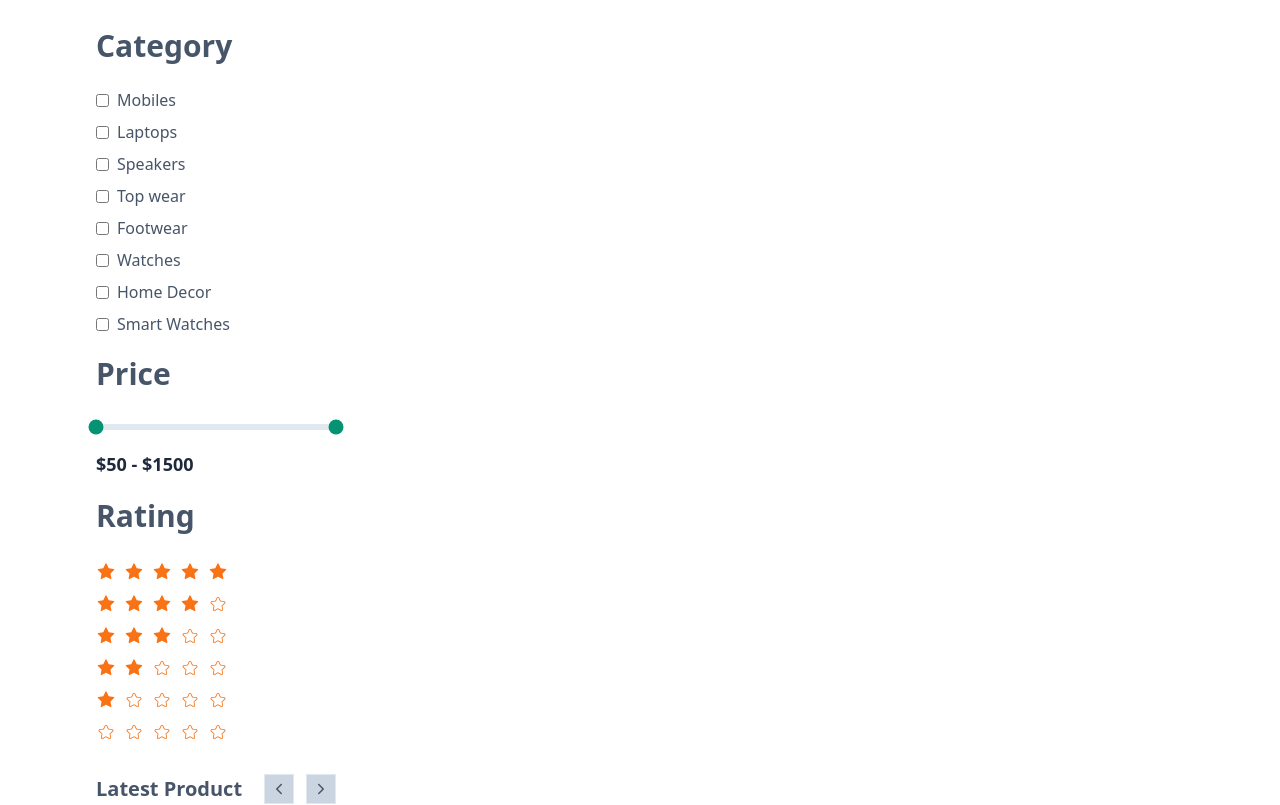
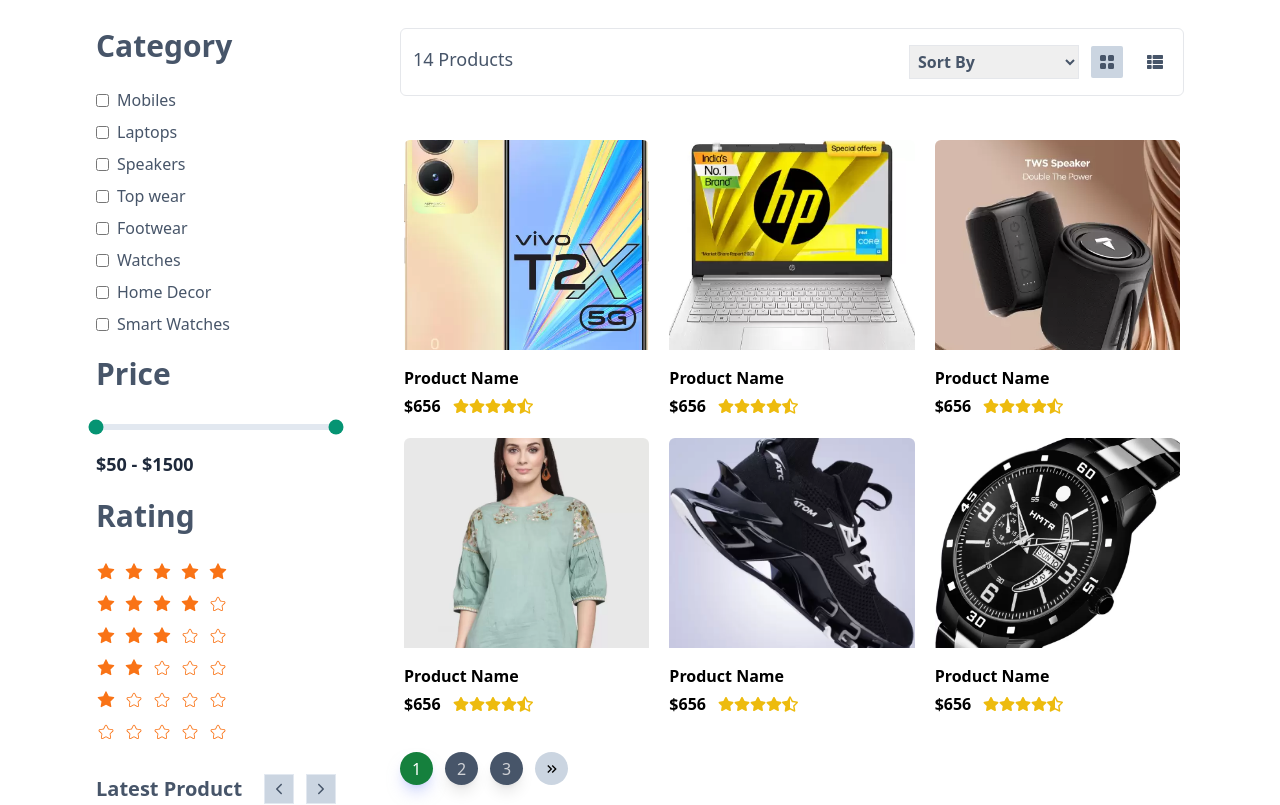
Before and after one commit to mertakmahmut/frontend-ecommerce, a React (Create React App) app: page /shops in a window 1280 px wide. Shown: the part 460-1265 px from the top of the page. Built offline with nearby package versions, Linux system fonts and the light colour scheme.

Commit message:
shop page design completed

```diff
--- /dev/null
+++ b/src/components/Pagination.jsx
@@ -0,0 +1,51 @@
+import React from 'react';
+import { MdOutlineKeyboardDoubleArrowLeft, MdOutlineKeyboardDoubleArrowRight } from "react-icons/md";
+
+const Pagination = ({pageNumber, setPageNumber, totalItem, parPage, showItem}) => {
+
+    let totalPage = Math.ceil(totalItem / parPage)
+    let startPage = pageNumber
+
+    let dif = totalPage - pageNumber
+    if (dif <= showItem) {
+        startPage = totalPage - showItem
+    }
+    let endPage = startPage < 0 ? showItem : showItem + startPage
+
+    if (startPage <= 0) {
+        startPage = 1
+    }
+
+    const createBtn = () => {
+        const btns = []
+        for (let i = startPage; i < endPage; i++) {
+            btns.push(
+                <li onClick={()=>setPageNumber(i)} className={` ${pageNumber === i ? 'bg-green-700 shadow-lg shadow-indigo-300/50 text-white' : 'bg-slate-600 hover:bg-green-400 shadow-lg hover:shadow-indigo-500/50 hover:text-white text-[#d0d2d6]'} w-[33px] h-[33px] rounded-full flex justify-center items-center cursor-pointer `}>
+                    {i}
+                </li>
+             )
+         }
+         return btns
+    }
+    return (
+        <ul className='flex gap-3'>
+            {
+                pageNumber > 1 && <li onClick={() => setPageNumber(pageNumber - 1)} className='w-[33px] h-[33px] rounded-full flex justify-center items-center bg-slate-300 text-[#000000] cursor-pointer'>
+                    <MdOutlineKeyboardDoubleArrowLeft />
+                </li>
+            }{
+                createBtn()
+            }
+
+            {
+                pageNumber < totalPage && <li onClick={() => setPageNumber(pageNumber + 1)} className='w-[33px] h-[33px] rounded-full flex justify-center items-center bg-slate-300 text-[#000000] cursor-pointer'>
+                    <MdOutlineKeyboardDoubleArrowRight  />
+                </li>
+            }
+
+        </ul>
+    )
+
+};
+
+export default Pagination;
--- /dev/null
+++ b/src/components/products/ShopProducts.jsx
@@ -0,0 +1,43 @@
+import React from 'react';
+import { FaEye, FaRegHeart } from "react-icons/fa";
+import { RiShoppingCartLine } from "react-icons/ri";
+import Rating from '../Rating';
+
+const ShopProducts = ({styles}) => {
+    return (
+        <div className={`w-full grid ${styles === 'grid' ? 'grid-cols-3 md-lg:grid-cols-2 md:grid-cols-2' : 'grid-cols-1 md-lg:grid-cols-2 md:grid-cols-2'} gap-3 `}>
+            {
+                [1,2,3,4,5,6].map((p, i)=> <div key={i} className={`flex transition-all duration-1000 hover:shadow-md hover:-translate-y-3 ${styles === 'grid' ? 'flex-col justify-start items-start' : 'justify-start items-center md-lg:flex-col md-lg:justify-start md-lg:items-start'} w-full gap-4 bg-white p-1 rounded-md`}>
+                    <div className={styles === 'grid' ? 'w-full relative group h-[210px] md:h-[270px] xs:h-[170px] overflow-hidden' : 'md-lg:w-full relative group h-[210px] md:h-[270px] overflow-hidden'}>
+                        <img className='h-[240px] rounded-md md:h-[270px] xs:h-[170px] w-full object-cover' src={`http://localhost:3000/images/products/${i+1}.webp`} alt="" />
+                        <ul className='flex transition-all duration-700 -bottom-10 justify-center items-center gap-2 absolute w-full group-hover:bottom-3'>
+                            <li className='w-[38px] h-[38px] cursor-pointer bg-white flex justify-center items-center rounded-full hover:bg-[#059473] hover:text-white hover:rotate-[720deg] transition-all'>
+                            <FaRegHeart />
+                            </li>
+                            <li className='w-[38px] h-[38px] cursor-pointer bg-white flex justify-center items-center rounded-full hover:bg-[#059473] hover:text-white hover:rotate-[720deg] transition-all'>
+                            <FaEye />
+                            </li>
+                            <li className='w-[38px] h-[38px] cursor-pointer bg-white flex justify-center items-center rounded-full hover:bg-[#059473] hover:text-white hover:rotate-[720deg] transition-all'>
+                            <RiShoppingCartLine />
+                            </li>
+                        </ul>
+                    </div>
+
+                    <div className='flex justify-start items-start flex-col gap-1'>
+                        <h2 className='font-bold'>Product Name </h2>
+                        <div className='flex justify-start items-center gap-3'>
+                            <span className='text-md font-semibold'>$656</span>
+                            <div className='flex'>
+                                <Rating ratings = {4.5}/>
+                            </div>
+                        </div>
+                    </div>
+
+                </div>
+                )
+            }
+        </div>
+    );
+};
+
+export default ShopProducts;
--- a/src/pages/Shops.jsx
+++ b/src/pages/Shops.jsx
@@ -7,6 +7,10 @@ import { Range } from 'react-range';
 import {AiFillStar} from 'react-icons/ai'
 import {CiStar} from 'react-icons/ci'
 import Products from '../components/products/Products';
+import {BsFillGridFill} from 'react-icons/bs'
+import {FaThList} from 'react-icons/fa'
+import ShopProducts from '../components/products/ShopProducts';
+import Pagination from '../components/Pagination';
 
 const Shops = () => {
 
@@ -24,6 +28,9 @@ const Shops = () => {
 
     const [state, setState] = useState({values: [50, 1500]})
     const [rating, setRating] = useState('')
+    const [styles, setStyles] = useState('grid')
+    const [parPage, setParPage] = useState(1)
+    const [pageNumber, setPageNumber] = useState(1)
 
     return (
         <div>
@@ -148,6 +155,38 @@ const Shops = () => {
                         </div>
 
                     </div>
+
+                    <div className='w-9/12 md-lg:w-8/12 md:w-full'>
+                        <div className='pl-8 md:pl-0'>
+                            <div className='py-4 bg-white mb-10 px-3 rounded-md flex justify-between items-start border'>
+                                <h2 className='text-lg font-medium text-slate-600'>14 Products </h2>
+                                <div className='flex justify-center items-center gap-3'>
+                                    <select className='p-1 border outline-0 text-slate-600 font-semibold' name="" id="">
+                                        <option value="">Sort By</option>
+                                        <option value="low-to-high">Low to High Price</option>
+                                        <option value="high-to-low">High to Low Price </option>
+                                    </select>
+                                    <div className='flex justify-center items-start gap-4 md-lg:hidden'>
+                                        <div onClick={()=> setStyles('grid')} className={`p-2 ${styles === 'grid' && 'bg-slate-300'} text-slate-600 hover:bg-slate-300 cursor-pointer rounded-sm `} >
+                                            <BsFillGridFill/>
+                                        </div>
+                                        <div onClick={()=> setStyles('list')} className={`p-2 ${styles === 'list' && 'bg-slate-300'} text-slate-600 hover:bg-slate-300 cursor-pointer rounded-sm `} >
+                                            <FaThList/>
+                                        </div>
+                                    </div>
+                                </div>
+                            </div>
+
+                            <div className='pb-8'>
+                                <ShopProducts styles= {styles}/>
+                            </div>
+
+                            <div>
+                                <Pagination pageNumber={pageNumber} setPageNumber={setPageNumber} totalItem={10} parPage={parPage} showItem={Math.floor(10 / 3)}/>
+                            </div>
+
+                        </div>
+                    </div>
                 </div>
             </div>
             </section>
```
